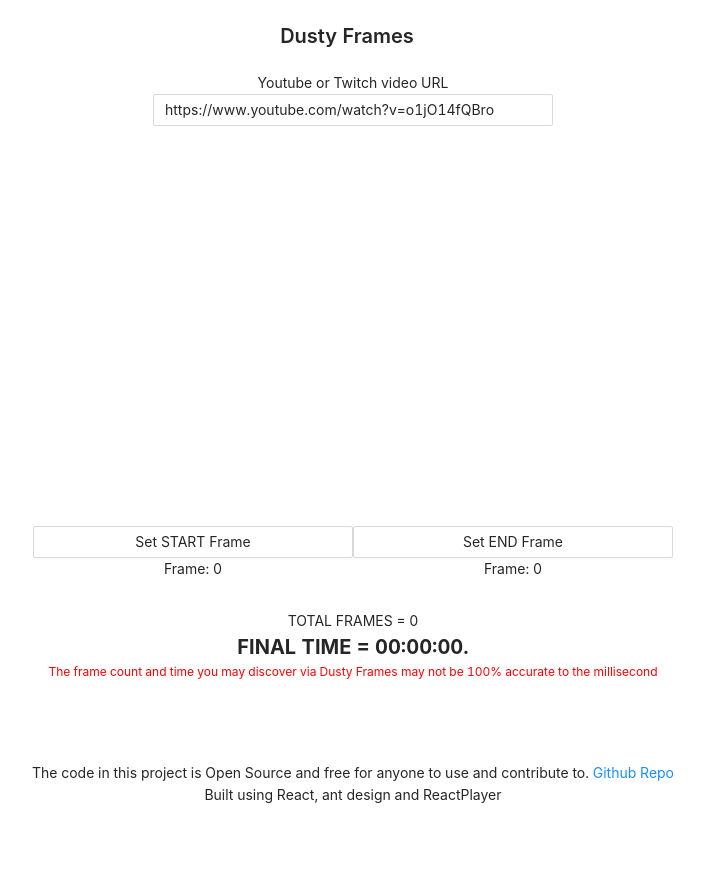
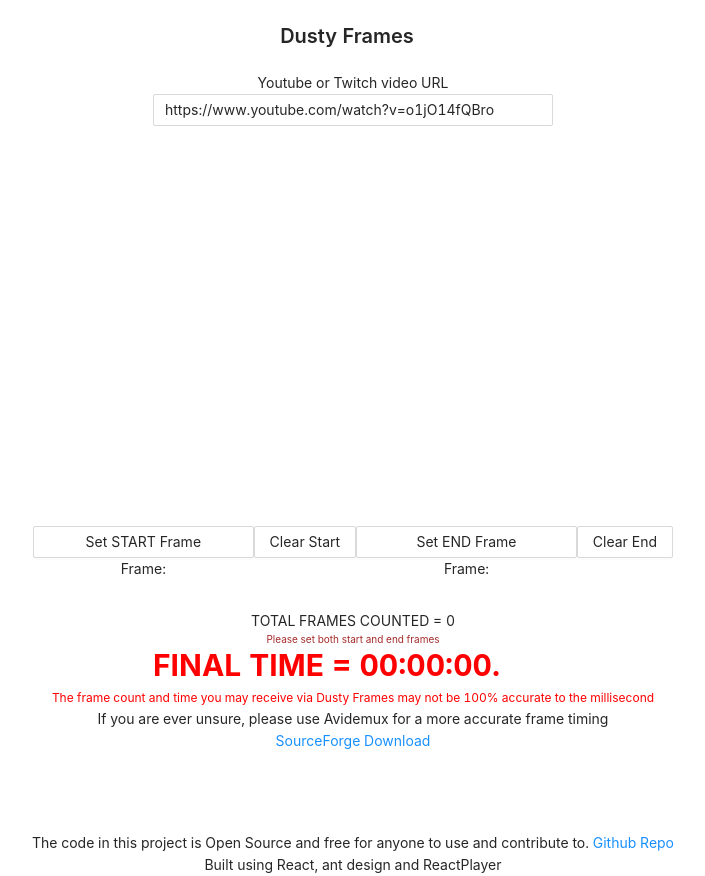
Before and after one commit to licebeam/dustyframes, a React (Create React App) app: page / in a window 1280 px wide. Shown: the whole page, without its empty margins (287-992 px from the left). Before the commit the page ends 806 px from the top, so only its background shows below. Built offline with nearby package versions, Linux system fonts and the light colour scheme.

Commit message:
small QOL changes, still need to fix tiny bugs with times

```diff
--- a/src/App.js
+++ b/src/App.js
@@ -9,8 +9,8 @@ function App() {
   const [videoLen, setVideoLen] = useState(0);
   const [currentPoS, setCurrentPos] = useState(0);
   //values for caluclating time
-  const [startFrame, setStartFrame] = useState(0);
-  const [endFrame, setEndFrame] = useState(0);
+  const [startFrame, setStartFrame] = useState(null);
+  const [endFrame, setEndFrame] = useState(null);
   // position seems to be 2 frames instead of one when moving frame by frame
   const changeURL = (value) => {
     setCurrentPos(0);
@@ -51,15 +51,20 @@ function App() {
             <Button onClick={() => setStartFrame(Math.floor(currentPoS * 60))}>Set START Frame</Button>
             <span>Frame: {startFrame}</span>
           </div>
+          <Button onClick={() => setStartFrame(null)}>Clear Start</Button>
           <div style={{display: 'flex', flexDirection: 'column', flex: 1, textAlign: 'center'}}>
             <Button onClick={() => setEndFrame(Math.floor(currentPoS * 60))}>Set END Frame</Button>
             <span>Frame: {endFrame}</span>
           </div>
+          <Button onClick={() => setEndFrame(null)}>Clear End</Button>
         </div>
       </div>
-      <span>TOTAL FRAMES = {(endFrame - startFrame)}</span>
-      <span style={{fontSize: 20, fontWeight: 'bold'}}>FINAL TIME = {moment().startOf('day').seconds(((endFrame / 60) - (startFrame / 60))).format('HH:mm:ss')}.{getMs()}</span>
-      <span style={{fontSize: 12, color: 'red'}}> The frame count and time you may discover via Dusty Frames may not be 100% accurate to the millisecond</span>
+      <span>TOTAL FRAMES COUNTED = {(endFrame - startFrame) > 0 ? (endFrame - startFrame) : 0}</span>
+      <span style={{height: 10, fontSize: 10, color: 'brown'}}>{startFrame && endFrame ? (null) : 'Please set both start and end frames'}</span>
+      <span style={{fontSize: 30, fontWeight: 'bold', color: startFrame && endFrame ? 'green' : 'red', width: 400}}>FINAL TIME = {moment().startOf('day').seconds(((endFrame / 60) - (startFrame / 60))).format('HH:mm:ss')}.{getMs()}</span>
+      <span style={{fontSize: 12, color: 'red'}}> The frame count and time you may receive via Dusty Frames may not be 100% accurate to the millisecond</span>
+      <span>If you are ever unsure, please use Avidemux for a more accurate frame timing</span>
+      <a href="http://avidemux.sourceforge.net/">SourceForge Download</a>
       <div style={{marginTop: 80}}>
         <span> The code in this project is Open Source and free for anyone to use and contribute to.</span>
         <a href='https://github.com/licebeam/dustyframes/tree/master'> Github Repo</a>
```
